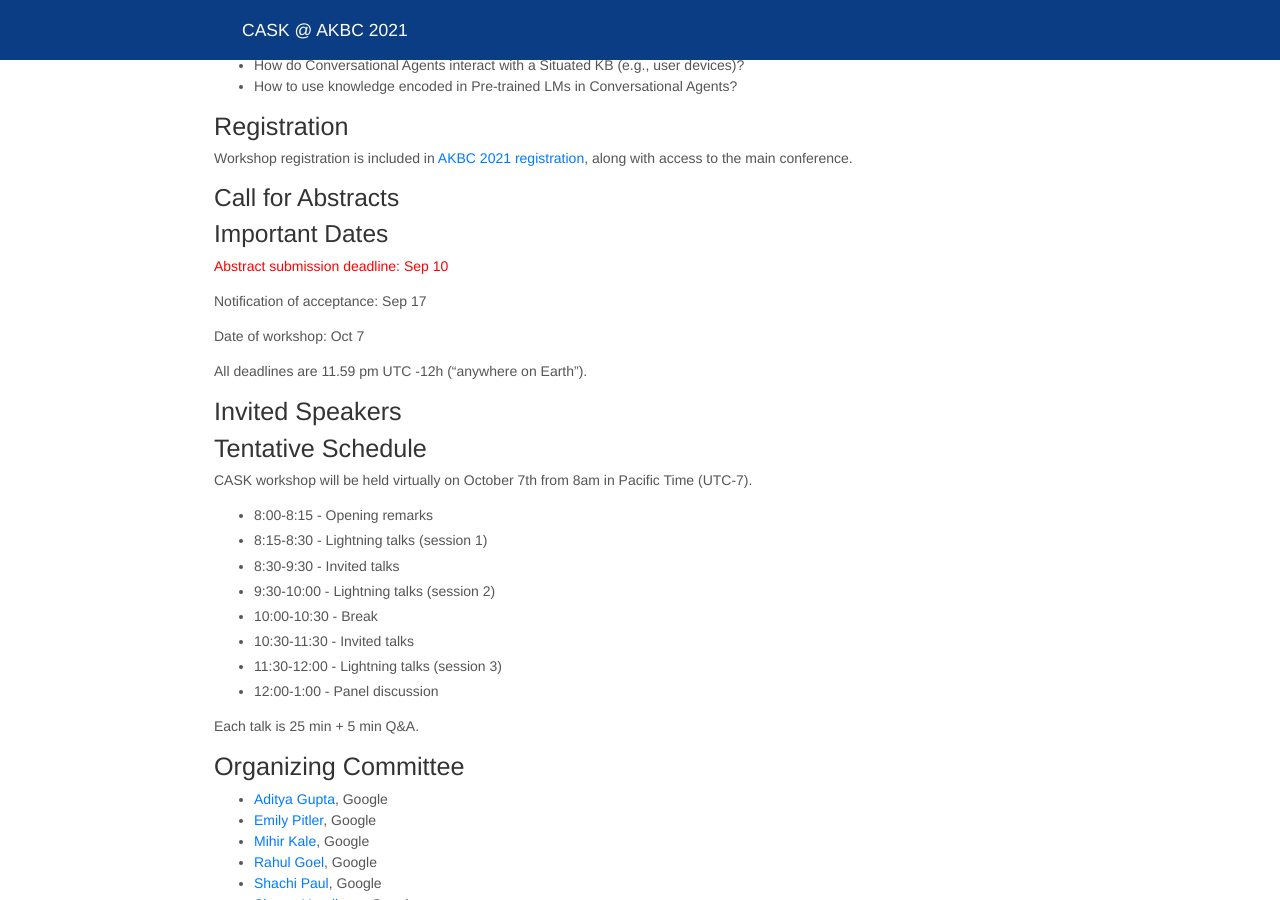
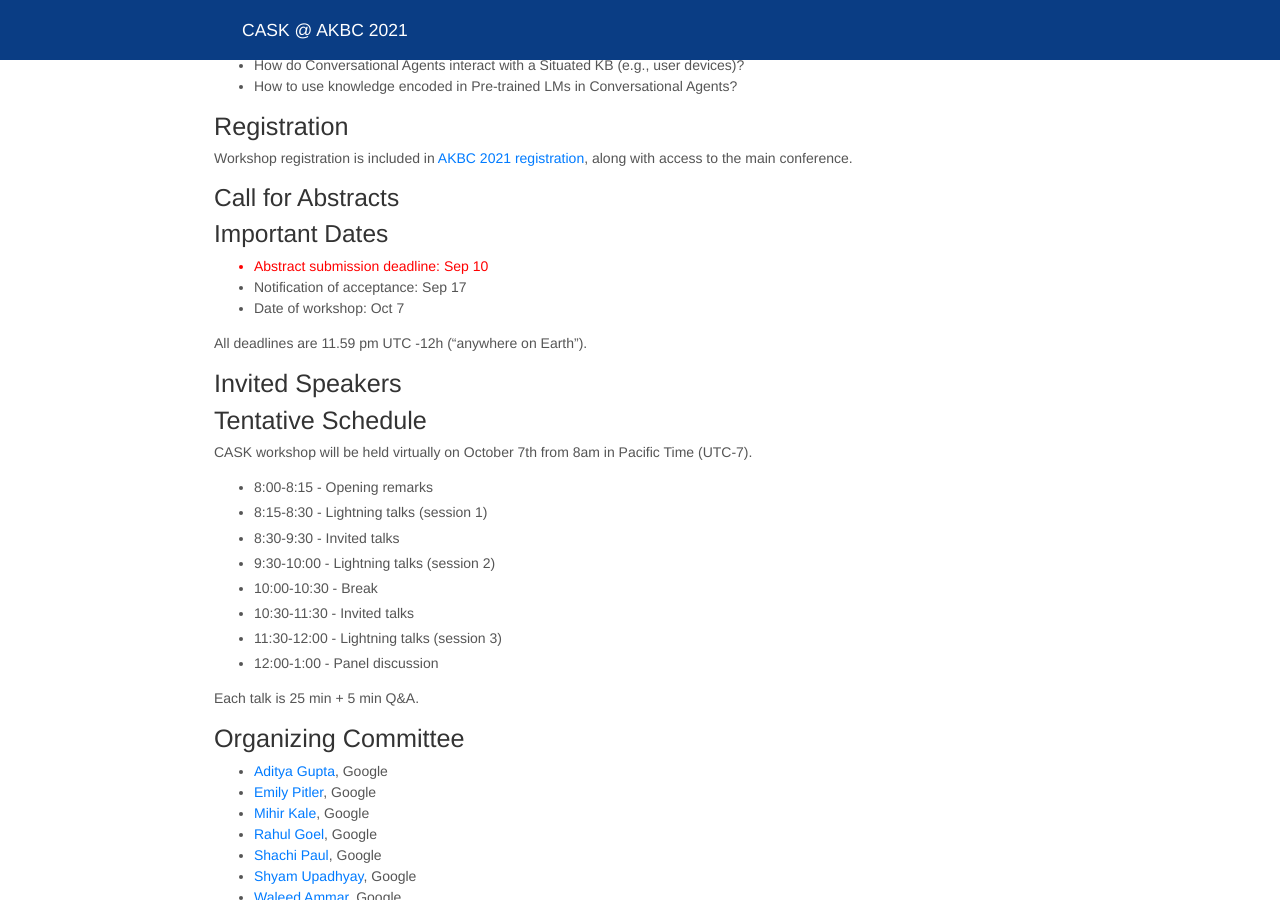
Before and after one commit to cask-workshop/cask-workshop.github.io, a Jekyll site: the page built from index.md, in a window 1280 px wide and 900 px high, scrolled down 519 px. Built offline with Jekyll 4.4.1, drawn with Linux system fonts in a browser that asks for light colours; nearby versions of some CDN libraries.

Commit message:
improve formatting of important dates

```diff
--- a/index.md
+++ b/index.md
@@ -30,11 +30,11 @@ Workshop registration is included in [AKBC 2021 registration](https://www.akbc.w
 <h3>Call for Abstracts</h3>
 
 <h3>Important Dates</h3>
-
-<p style="color:red;">Abstract submission deadline: Sep 10</p>
-<p>Notification of acceptance: Sep 17</p>
-<p>Date of workshop: Oct 7 </p>
-
+<ul>
+<li style="color:red;">Abstract submission deadline: Sep 10</li>
+<li>Notification of acceptance: Sep 17</li>
+<li>Date of workshop: Oct 7 </li>
+</ul>
 <p>All deadlines are 11.59 pm UTC -12h (“anywhere on Earth”).</p>
 
 ## Invited Speakers
```
